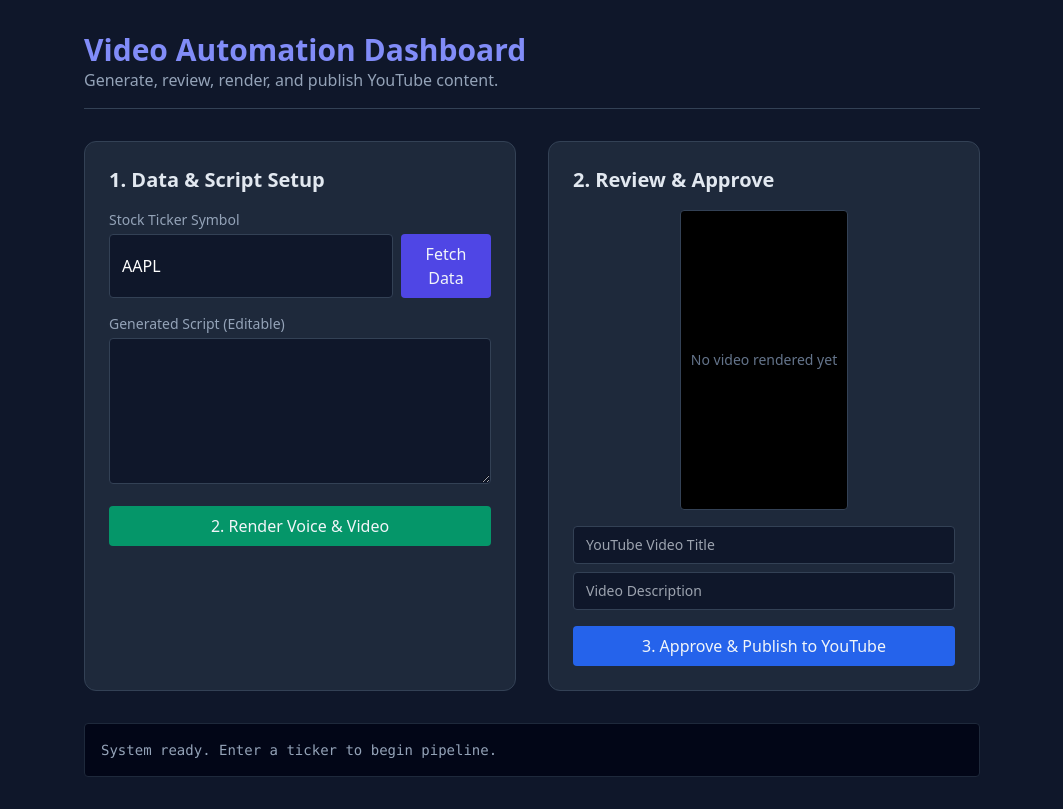
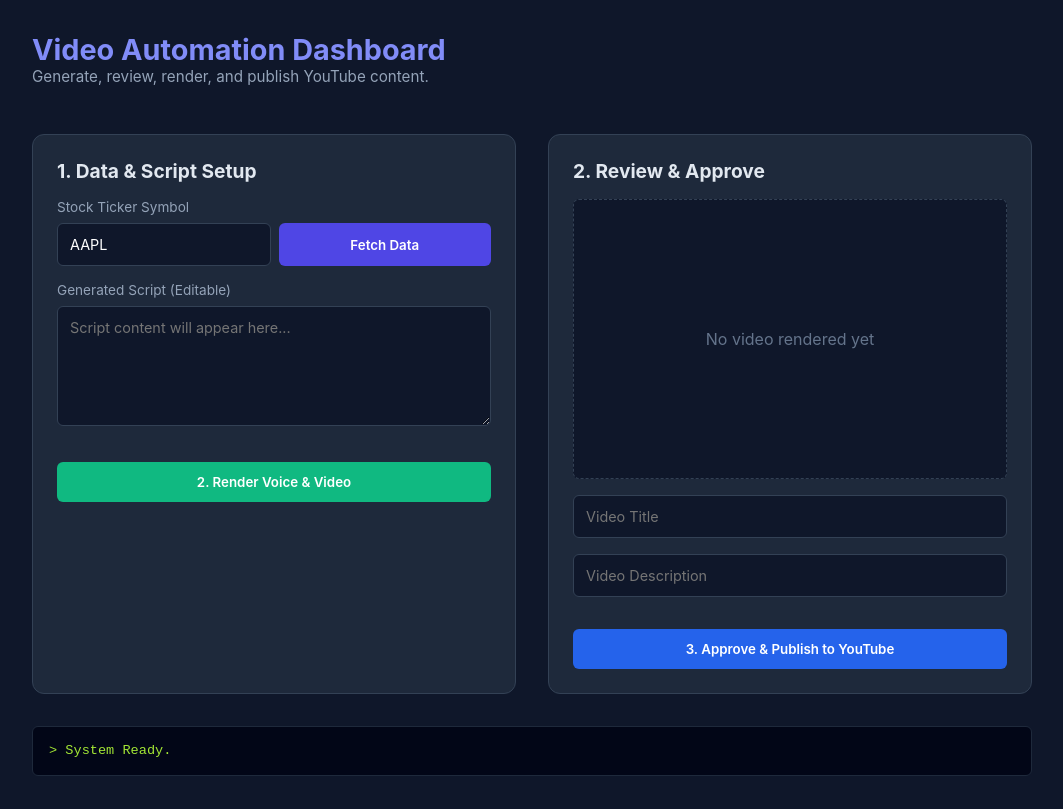
Before and after one commit to cooperjane549-cmd/my-youtube-automation, a plain HTML site: page index.html in a window 1280 px wide. Shown: the whole page, without its empty margins (108-1171 px from the left). Drawn offline with nearby package versions, Linux system fonts and the light colour scheme.

Commit message:
Refactor Video Automation Dashboard layout and styles
Updated the Video Automation Dashboard layout and styles, including new sections for data input, video rendering, and approval. Adjusted the script handling for better functionality and user experience.

```diff
--- a/index.html
+++ b/index.html
@@ -3,82 +3,90 @@
 <head>
   <meta charset="UTF-8">
   <meta name="viewport" content="width=device-width, initial-scale=1.0">
-    <title>Automation Studio - YouTube Pipeline</title>
-    <script src="https://cdn.tailwindcss.com"></script>
+  <title>Video Automation Dashboard</title>
+  <style>
+    * { box-sizing: border-box; margin: 0; padding: 0; font-family: -apple-system, BlinkMacSystemFont, "Segoe UI", Roboto, sans-serif; }
+    body { background-color: #0f172a; color: #f8fafc; padding: 2rem; display: flex; justify-content: center; }
+    .dashboard { width: 100%; max-width: 1000px; display: grid; grid-template-columns: 1fr 1fr; gap: 2rem; }
+    .header { grid-column: 1 / -1; margin-bottom: 1rem; }
+    .header h1 { font-size: 1.8rem; color: #818cf8; }
+    .header p { color: #94a3b8; font-size: 0.95rem; }
+    .card { background-color: #1e293b; border-radius: 12px; padding: 1.5rem; border: 1px solid #334155; }
+    .card h2 { font-size: 1.2rem; margin-bottom: 1rem; color: #e2e8f0; }
+    .form-group { margin-bottom: 1rem; }
+    label { display: block; font-size: 0.85rem; color: #94a3b8; margin-bottom: 0.5rem; }
+    input[type="text"], textarea { width: 100%; padding: 0.75rem; background: #0f172a; border: 1px solid #334155; border-radius: 6px; color: #fff; font-size: 0.9rem; }
+    textarea { height: 120px; resize: vertical; }
+    .btn { display: inline-block; width: 100%; padding: 0.75rem; border: none; border-radius: 6px; font-weight: 600; cursor: pointer; transition: background 0.2s; }
+    .btn-primary { background: #4f46e5; color: #fff; }
+    .btn-primary:hover { background: #4338ca; }
+    .btn-success { background: #10b981; color: #fff; margin-top: 1rem; }
+    .btn-success:hover { background: #059669; }
+    .btn-approve { background: #2563eb; color: #fff; margin-top: 1rem; }
+    .btn-approve:hover { background: #1d4ed8; }
+    .preview-box { width: 100%; height: 280px; background: #0f172a; border-radius: 6px; display: flex; align-items: center; justify-content: center; border: 1px dashed #334155; overflow: hidden; }
+    video { width: 100%; height: 100%; object-fit: contain; }
+    .log-panel { grid-column: 1 / -1; background: #020617; border-radius: 6px; padding: 1rem; font-family: monospace; font-size: 0.85rem; color: #a3e635; min-height: 50px; border: 1px solid #1e293b; }
+    .input-inline { display: flex; gap: 0.5rem; }
+  </style>
 </head>
-<body class="bg-slate-900 text-slate-100 min-h-screen p-8">
-    <div class="max-w-4xl mx-auto space-y-8">
+<body>
 
-        <!-- Header -->
-        <header class="border-b border-slate-700 pb-4">
-            <h1 class="text-3xl font-bold text-indigo-400">Video Automation Dashboard</h1>
-            <p class="text-slate-400">Generate, review, render, and publish YouTube content.</p>
-        </header>
+  <div class="dashboard">
+    <div class="header">
+      <h1>Video Automation Dashboard</h1>
+      <p>Generate, review, render, and publish YouTube content.</p>
+    </div>
 
-        <!-- Pipeline Controls -->
-        <div class="grid grid-cols-1 md:grid-cols-2 gap-8">
-
-            <!-- Left Panel: Content Creation -->
-            <div class="bg-slate-800 p-6 rounded-xl border border-slate-700 space-y-4">
-                <h2 class="text-xl font-semibold text-slate-200">1. Data & Script Setup</h2>
-
-                <div>
-                    <label class="block text-sm text-slate-400 mb-1">Stock Ticker Symbol</label>
-                    <div class="flex gap-2">
-                        <input id="tickerInput" type="text" value="AAPL" class="bg-slate-900 border border-slate-700 rounded px-3 py-2 text-white w-full">
-                        <button onclick="generateScript()" class="bg-indigo-600 hover:bg-indigo-500 px-4 py-2 rounded font-medium">Fetch Data</button>
+    <!-- Step 1: Input & Scripting -->
+    <div class="card">
+      <h2>1. Data & Script Setup</h2>
+      <div class="form-group">
+        <label>Stock Ticker Symbol</label>
+        <div class="input-inline">
+          <input type="text" id="ticker" value="AAPL" placeholder="e.g. NVDA, TSLA">
+          <button class="btn btn-primary" onclick="fetchData()">Fetch Data</button>
         </div>
       </div>
-
-                <div>
-                    <label class="block text-sm text-slate-400 mb-1">Generated Script (Editable)</label>
-                    <textarea id="scriptBox" rows="6" class="bg-slate-900 border border-slate-700 rounded p-3 text-white w-full text-sm"></textarea>
+      <div class="form-group">
+        <label>Generated Script (Editable)</label>
+        <textarea id="scriptText" placeholder="Script content will appear here..."></textarea>
+      </div>
+      <button class="btn btn-success" onclick="startRender()">2. Render Voice & Video</button>
     </div>
 
-                <button onclick="renderVideo()" class="w-full bg-emerald-600 hover:bg-emerald-500 py-2 rounded font-medium">
-                    2. Render Voice & Video
-                </button>
+    <!-- Step 2: Media Review & Publishing -->
+    <div class="card">
+      <h2>2. Review & Approve</h2>
+      <div class="preview-box">
+        <video id="videoPlayer" controls style="display: none;"></video>
+        <span id="previewPlaceholder" style="color: #64748b;">No video rendered yet</span>
+      </div>
+      <div class="form-group" style="margin-top: 1rem;">
+        <input type="text" id="videoTitle" placeholder="Video Title">
+      </div>
+      <div class="form-group">
+        <input type="text" id="videoDesc" placeholder="Video Description">
+      </div>
+      <button class="btn btn-approve" onclick="approveAndPublish()">3. Approve & Publish to YouTube</button>
     </div>
 
-            <!-- Right Panel: Review & Approval -->
-            <div class="bg-slate-800 p-6 rounded-xl border border-slate-700 space-y-4">
-                <h2 class="text-xl font-semibold text-slate-200">2. Review & Approve</h2>
-
-                <div class="bg-black aspect-[9/16] max-h-[300px] mx-auto rounded overflow-hidden flex items-center justify-center border border-slate-700 relative">
-                    <video id="videoPreview" controls class="h-full hidden"></video>
-                    <div id="loadingSpinner" class="hidden text-indigo-400 text-sm animate-pulse">Rendering Video on Cloud...</div>
-                    <span id="placeholderText" class="text-slate-500 text-sm">No video rendered yet</span>
-                </div>
-
-                <div class="space-y-2">
-                    <input id="videoTitle" type="text" placeholder="YouTube Video Title" class="bg-slate-900 border border-slate-700 rounded px-3 py-2 text-white w-full text-sm">
-                    <input id="videoDesc" type="text" placeholder="Video Description" class="bg-slate-900 border border-slate-700 rounded px-3 py-2 text-white w-full text-sm">
-                </div>
-
-                <button onclick="approveVideo()" class="w-full bg-blue-600 hover:bg-blue-500 py-2 rounded font-medium">
-                    3. Approve & Publish to YouTube
-                </button>
-            </div>
-        </div>
-
-        <!-- Status Log -->
-        <div id="statusBox" class="bg-slate-950 p-4 rounded border border-slate-800 text-sm font-mono text-slate-400">
-            System ready. Enter a ticker to begin pipeline.
-        </div>
+    <!-- Console Logs -->
+    <div class="log-panel" id="logPanel">> System Ready.</div>
   </div>
 
   <script>
-        // REPLACE THIS URL WITH YOUR DEPLOYED RENDER BACKEND URL ONCE LIVE
-        const API_BASE = "https://youtube-automation-engine.onrender.com/api"
-        let currentVideoFilename = "";
+    const API_BASE = "https://youtube-automation-engine.onrender.com/api";
+    let currentJobId = null;
+    let renderedFilename = null;
 
     function log(msg) {
-            document.getElementById("statusBox").innerText = `> ${msg}`;
+      document.getElementById("logPanel").innerText = "> " + msg;
     }
 
-        async function generateScript() {
-            const ticker = document.getElementById("tickerInput").value;
-            log(`Fetching market data for ${ticker}...`);
+    async function fetchData() {
+      const ticker = document.getElementById("ticker").value.trim();
+      log(`Fetching stock data for ${ticker}...`);
       try {
         const res = await fetch(`${API_BASE}/generate-script`, {
           method: "POST",
@@ -86,91 +94,92 @@
           body: JSON.stringify({ ticker })
         });
         const data = await res.json();
-                document.getElementById("scriptBox").value = data.script;
+        if (res.ok) {
+          document.getElementById("scriptText").value = data.script;
           document.getElementById("videoTitle").value = `${ticker.toUpperCase()} Market Update - Daily Breakdown`;
           document.getElementById("videoDesc").value = `Automated analysis for ${ticker.toUpperCase()} stock movement.`;
-                log("Script generated successfully. Review text and click Render.");
+          log("Script generated successfully.");
+        } else {
+          log(`Error: ${data.detail}`);
+        }
       } catch (err) {
-                log("Error generating script: " + err);
+        log(`Network Error: ${err.message}`);
       }
     }
 
-        async function renderVideo() {
-            const scriptText = document.getElementById("scriptBox").value;
-            log("Submitting render task to background worker...");
+    async function startRender() {
+      const script_text = document.getElementById("scriptText").value;
+      if (!script_text) return log("Error: No script provided!");
 
-            document.getElementById("placeholderText").classList.add("hidden");
-            document.getElementById("videoPreview").classList.add("hidden");
-            document.getElementById("loadingSpinner").classList.remove("hidden");
-
+      log("Initiating rendering pipeline on backend...");
       try {
         const res = await fetch(`${API_BASE}/render-video`, {
           method: "POST",
           headers: { "Content-Type": "application/json" },
-                    body: JSON.stringify({ script_text: scriptText })
+          body: JSON.stringify({ script_text })
         });
         const data = await res.json();
-                pollJobStatus(data.job_id);
+        if (res.ok) {
+          currentJobId = data.job_id;
+          pollStatus();
+        } else {
+          log(`Render initiation failed: ${data.detail}`);
+        }
       } catch (err) {
-                log("Error initiating render: " + err);
-                document.getElementById("loadingSpinner").classList.add("hidden");
-                document.getElementById("placeholderText").classList.remove("hidden");
+        log(`Network Error: ${err.message}`);
       }
     }
 
-        async function pollJobStatus(jobId) {
+    function pollStatus() {
       const interval = setInterval(async () => {
         try {
-                    const res = await fetch(`${API_BASE}/job-status/${jobId}`);
-                    const job = await res.json();
+          const res = await fetch(`${API_BASE}/job-status/${currentJobId}`);
+          const data = await res.json();
 
-                    if (job.status === "completed") {
+          if (data.status === "processing" || data.status === "queued") {
+            log(`Status: ${data.progress || "Processing..."}`);
+          } else if (data.status === "completed") {
             clearInterval(interval);
-                        currentVideoFilename = job.filename;
-                        const videoEl = document.getElementById("videoPreview");
-                        videoEl.src = `${API_BASE.replace('/api', '')}${job.video_url}`;
+            log("Video rendered successfully!");
 
-                        document.getElementById("loadingSpinner").classList.add("hidden");
-                        videoEl.classList.remove("hidden");
-                        log("Render complete! Video is ready for preview.");
-                    } else if (job.status === "failed") {
+            renderedFilename = data.filename;
+            const videoPlayer = document.getElementById("videoPlayer");
+            const placeholder = document.getElementById("previewPlaceholder");
+
+            videoPlayer.src = `${API_BASE.replace('/api', '')}${data.video_url}`;
+            videoPlayer.style.display = "block";
+            placeholder.style.display = "none";
+            videoPlayer.load();
+            videoPlayer.play();
+          } else if (data.status === "failed") {
             clearInterval(interval);
-                        document.getElementById("loadingSpinner").classList.add("hidden");
-                        document.getElementById("placeholderText").classList.remove("hidden");
-                        log("Render failed: " + job.error);
-                    } else {
-                        log(`Processing: ${job.progress || 'Rendering in progress...'}`);
+            log(`Render failed: ${data.error}`);
           }
         } catch (err) {
           clearInterval(interval);
-                    log("Polling error: " + err);
+          log(`Polling Error: ${err.message}`);
         }
       }, 3000);
     }
 
-        async function approveVideo() {
-            if (!currentVideoFilename) {
-                log("Error: Please render a video before approving.");
-                return;
-            }
-            const title = document.getElementById("videoTitle").value;
-            const description = document.getElementById("videoDesc").value;
+    async function approveAndPublish() {
+      if (!renderedFilename) return log("Error: Render a video first!");
 
-            log("Submitting approval to YouTube API engine...");
+      log("Publishing video to YouTube...");
       try {
         const res = await fetch(`${API_BASE}/approve-upload`, {
           method: "POST",
           headers: { "Content-Type": "application/json" },
           body: JSON.stringify({
-                        video_filename: currentVideoFilename,
-                        title: title,
-                        description: description
+            video_filename: renderedFilename,
+            title: document.getElementById("videoTitle").value,
+            description: document.getElementById("videoDesc").value
           })
         });
         const data = await res.json();
-                log("SUCCESS: " + data.message);
+        log(data.message);
       } catch (err) {
-                log("Error approving video: " + err);
+        log(`Upload Error: ${err.message}`);
       }
     }
   </script>
```
Lines whose indentation alone changed are shown as unchanged.
